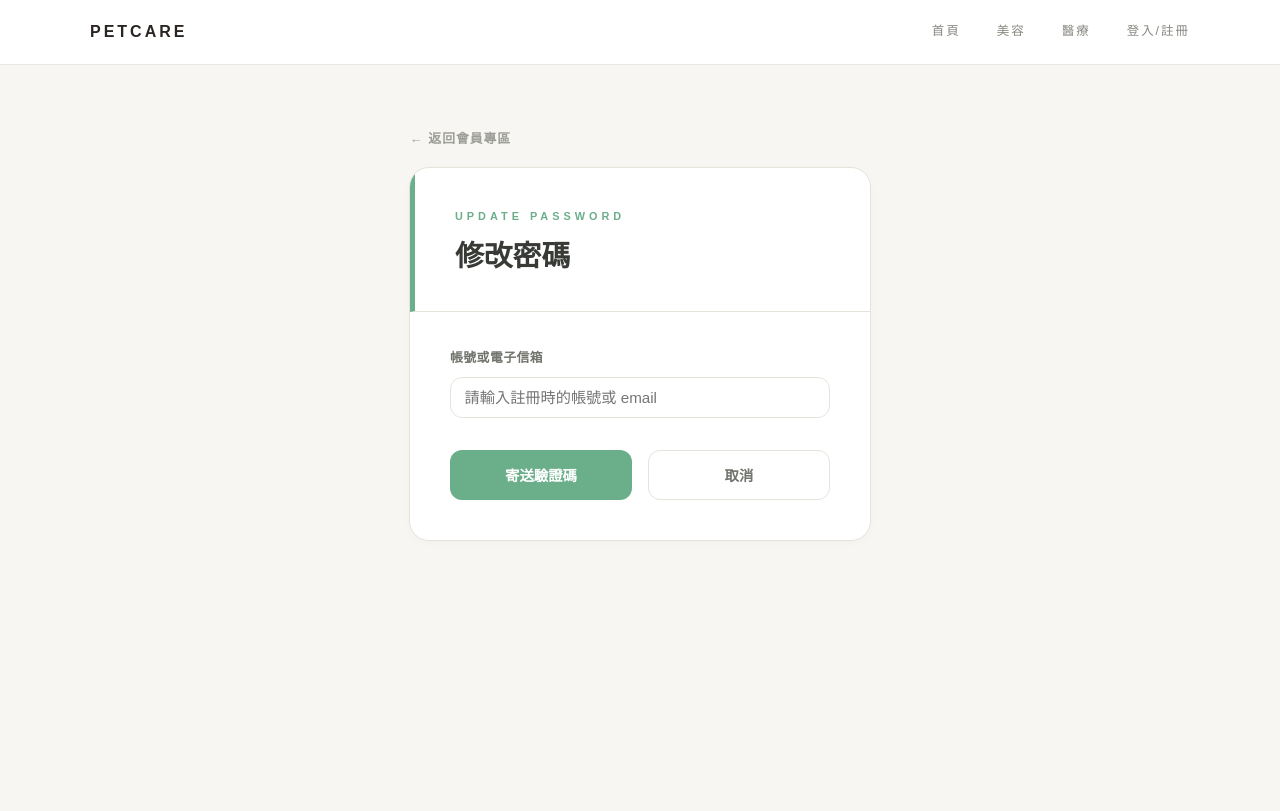
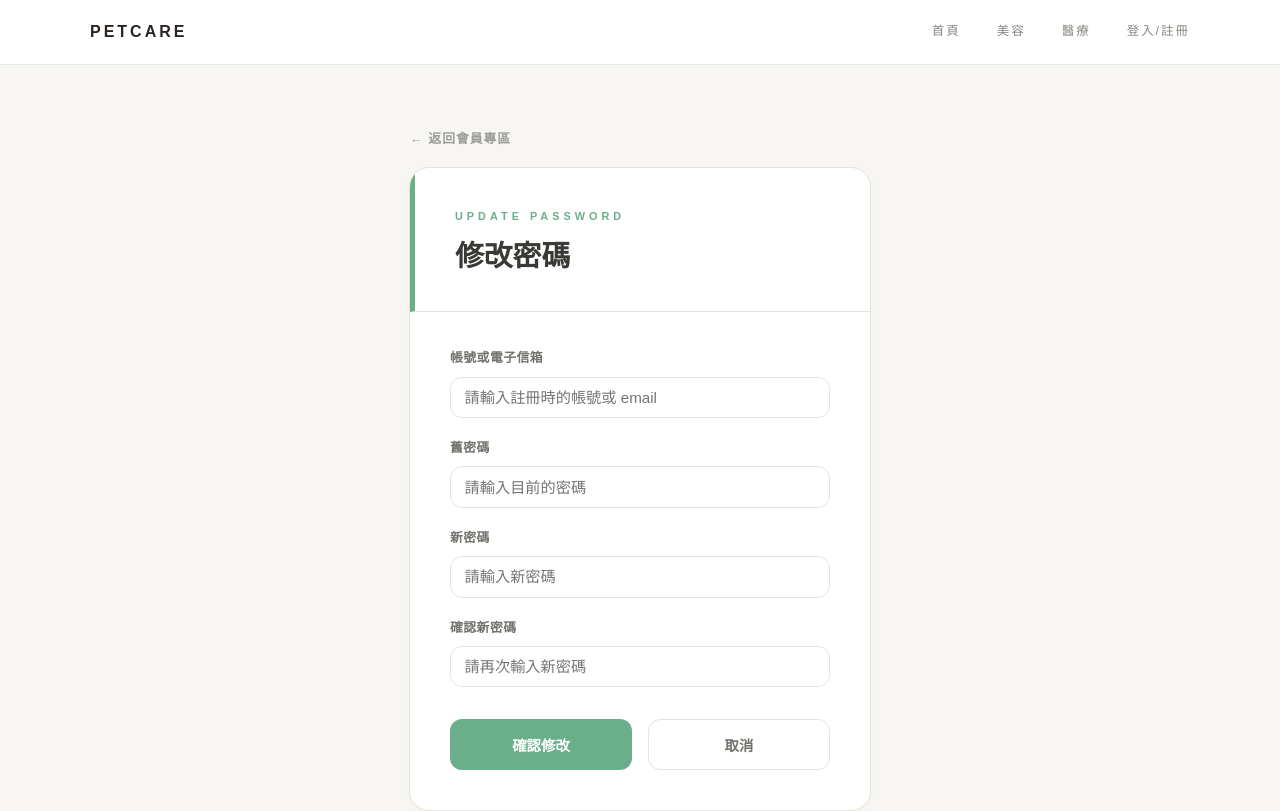
Before and after one commit to dh1115w/vue-petproject, a Vue app: page /member/updatepassword in a window 1280 px wide. Shown: the top 811 px of the page. Built offline with nearby package versions, Linux system fonts and the light colour scheme.

Commit message:
修改updatePassword密碼欄位

```diff
--- a/src/views/member/UpdatePassword.vue
+++ b/src/views/member/UpdatePassword.vue
@@ -11,42 +11,17 @@
         <h1 class="fp-title">修改密碼</h1>
       </div>
 
-      <!-- ===== 第一步：輸入帳號或 email ===== -->
-      <!-- step 等於 1 的時候才顯示這一段 -->
-      <div v-if="step === 1" class="fp-body">
+      <!-- ===== 修改密碼表單 ===== -->
+      <div class="fp-body">
         <div class="fp-section">
           <div class="fp-group">
             <label>帳號或電子信箱</label>
             <input type="text" v-model="accountOrEmail" placeholder="請輸入註冊時的帳號或 email" />
           </div>
-        </div>
-
-        <div class="fp-footer">
-          <button type="button" class="fp-btn-primary" @click="sendCode">寄送驗證碼</button>
-          <button type="button" class="fp-btn-secondary" @click="toMember">取消</button>
-        </div>
-      </div>
-
-      <!-- ===== 第二步：輸入驗證碼 ===== -->
-      <!-- step 等於 2 的時候才顯示這一段 -->
-      <div v-if="step === 2" class="fp-body">
-        <div class="fp-section">
           <div class="fp-group">
-            <label>驗證碼</label>
-            <input type="text" v-model="inputCode" placeholder="請輸入信箱收到的 6 位數驗證碼" />
+            <label>舊密碼</label>
+            <input type="password" v-model="oldPassword" placeholder="請輸入目前的密碼" />
           </div>
-        </div>
-
-        <div class="fp-footer">
-          <button type="button" class="fp-btn-primary" @click="verifyCode">驗證</button>
-          <button type="button" class="fp-btn-secondary" @click="toMember">取消</button>
-        </div>
-      </div>
-
-      <!-- ===== 第三步：設定新密碼 ===== -->
-      <!-- step 等於 3 的時候才顯示這一段 -->
-      <div v-if="step === 3" class="fp-body">
-        <div class="fp-section">
           <div class="fp-group">
             <label>新密碼</label>
             <input type="password" v-model="newPassword" placeholder="請輸入新密碼" />
@@ -62,7 +37,7 @@
         </div>
 
         <div class="fp-footer">
-          <button type="button" class="fp-btn-primary" @click="resetPassword">確認修改</button>
+          <button type="button" class="fp-btn-primary" @click="updatePassword">確認修改</button>
           <button type="button" class="fp-btn-secondary" @click="toMember">取消</button>
         </div>
       </div>
@@ -80,107 +55,57 @@ import Swal from 'sweetalert2'
 
 const router = useRouter()
 
-// 目前在第幾步：1=輸入帳號/email、2=輸入驗證碼、3=設定新密碼
-const step = ref(1)
-
 // 使用者輸入的帳號或 email
 const accountOrEmail = ref('')
 
-// 使用者在第二步輸入的驗證碼
-const inputCode = ref('')
-
-// 模擬「寄出去」的那組驗證碼（之後接後端就刪掉，改由後端管理）
-const sentCode = ref('')
-
-// 第三步：新密碼、確認新密碼
+// 新密碼、確認新密碼
 const newPassword = ref('')
 const confirmPassword = ref('')
 
-// 第一步：按「寄送驗證碼」會執行這個
-function sendCode() {
-  // 防呆：沒填就不要送
+// 舊密碼（修改密碼前要先確認是本人）
+const oldPassword = ref('')
+
+// 按「確認修改」會執行這個（現在改成一頁就完成，不再寄驗證碼）
+function updatePassword() {
+  // 防呆 1：帳號或 email 要填
   if (accountOrEmail.value === '') {
     Swal.fire({ icon: 'warning', title: '請先輸入帳號或電子信箱' })
     return
   }
-
-  // 格式驗證：要嘛是合法帳號(4～30 字英數)，要嘛是 email 格式，兩者都不是才擋
-  const value = accountOrEmail.value.trim()
-  const isAccount = /^[A-Za-z0-9]{4,30}$/.test(value)        // 帳號：4～30 字英數
-  const isEmail = /^[^\s@]+@[^\s@]+\.[^\s@]+$/.test(value)   // email 格式
-  if (!isAccount && !isEmail) {
-    Swal.fire({ icon: 'warning', title: '請輸入正確的帳號（4～30 字英數）或電子信箱' })
+  // 防呆 2：舊密碼要填
+  if (oldPassword.value === '') {
+    Swal.fire({ icon: 'warning', title: '請輸入舊密碼' })
     return
   }
-
-  // ===== 之後接後端時，把這段換成 axios 呼叫後端寄驗證碼 =====
-  // 例如：axios.post('/api/member/send-reset-code', { accountOrEmail: accountOrEmail.value })
-  // 後端負責：找出這個帳號/email、產生驗證碼、寄到信箱
-  // 現在沒有後端，所以前端先亂數產生一組 6 位數來模擬
-  // Math.random() 會給 0~1 的小數，乘開後取整數，湊出 100000~999999
-  sentCode.value = String(Math.floor(100000 + Math.random() * 900000))
-
-  Swal.fire({
-    icon: 'success',
-    title: '驗證碼已寄出',
-    // 測試用：把驗證碼顯示出來，方便你測第二步（接後端後要刪掉這行）
-    text: '測試用驗證碼：' + sentCode.value,
-  })
-  step.value = 2
-}
-
-// 第二步：按「驗證」會執行這個
-function verifyCode() {
-  // 防呆：沒填就不要驗
-  if (inputCode.value === '') {
-    Swal.fire({ icon: 'warning', title: '請輸入驗證碼' })
-    return
-  }
-
-  // 格式驗證：驗證碼必須是 6 位純數字
-  if (!/^[0-9]{6}$/.test(inputCode.value.trim())) {
-    Swal.fire({ icon: 'warning', title: '驗證碼為 6 位數字' })
-    return
-  }
-
-  // ===== 之後接後端時，把這段換成 axios 請後端比對驗證碼 =====
-  // 例如：axios.post('/api/member/verify-reset-code', { code: inputCode.value })
-  // 現在沒有後端，先自己比對前端產生的那組
-  if (inputCode.value === sentCode.value) {
-    // 對了 → 進到第三步（設定新密碼）
-    step.value = 3
-  } else {
-    Swal.fire({ icon: 'error', title: '驗證碼錯誤', text: '請再確認一次' })
-  }
-}
-
-// 第三步：按「確認修改」會執行這個
-function resetPassword() {
-  // 防呆 1：兩個欄位都要填
+  // 防呆 3：新密碼與確認密碼都要填
   if (newPassword.value === '' || confirmPassword.value === '') {
     Swal.fire({ icon: 'warning', title: '請填寫新密碼與確認密碼' })
     return
   }
-  // 防呆 2：密碼長度需 8～80 字（跟註冊頁同規則）
+  // 防呆 4：新密碼長度需 8～80 字（跟註冊頁同規則）
   if (newPassword.value.length < 8 || newPassword.value.length > 80) {
     Swal.fire({ icon: 'warning', title: '密碼長度需為 8～80 個字' })
     return
   }
-  // 防呆 3：密碼只能英數與 ! @ # $ % ^ & * ( ) _ -
+  // 防呆 5：新密碼只能英數與 ! @ # $ % ^ & * ( ) _ -
   if (!/^[A-Za-z0-9!@#$%^&*()_-]+$/.test(newPassword.value)) {
     Swal.fire({ icon: 'warning', title: '密碼含有不允許的符號' })
     return
   }
-  // 防呆 4：兩次要一致
+  // 防呆 6：新密碼兩次要一致
   if (newPassword.value !== confirmPassword.value) {
     Swal.fire({ icon: 'error', title: '兩次輸入的密碼不一致' })
     return
   }
 
   // ===== 之後接後端時，把這段換成 axios 請後端更新密碼 =====
-  // 例如：axios.post('/api/member/update-password', { accountOrEmail: accountOrEmail.value, newPassword: newPassword.value })
-  // 後端負責：把資料庫裡這位會員的密碼換成新的
-  // 現在沒有後端，先假裝改成功，提示後回會員專區
+  // 例如：axios.post('/api/member/update-password', {
+  //   accountOrEmail: accountOrEmail.value,
+  //   oldPassword: oldPassword.value,
+  //   newPassword: newPassword.value
+  // })
+  // 後端負責：先比對舊密碼是否正確，再把密碼換成新的
+  // 現在沒有後端，先假裝成功
   Swal.fire({
     icon: 'success',
     title: '密碼修改成功',
```
